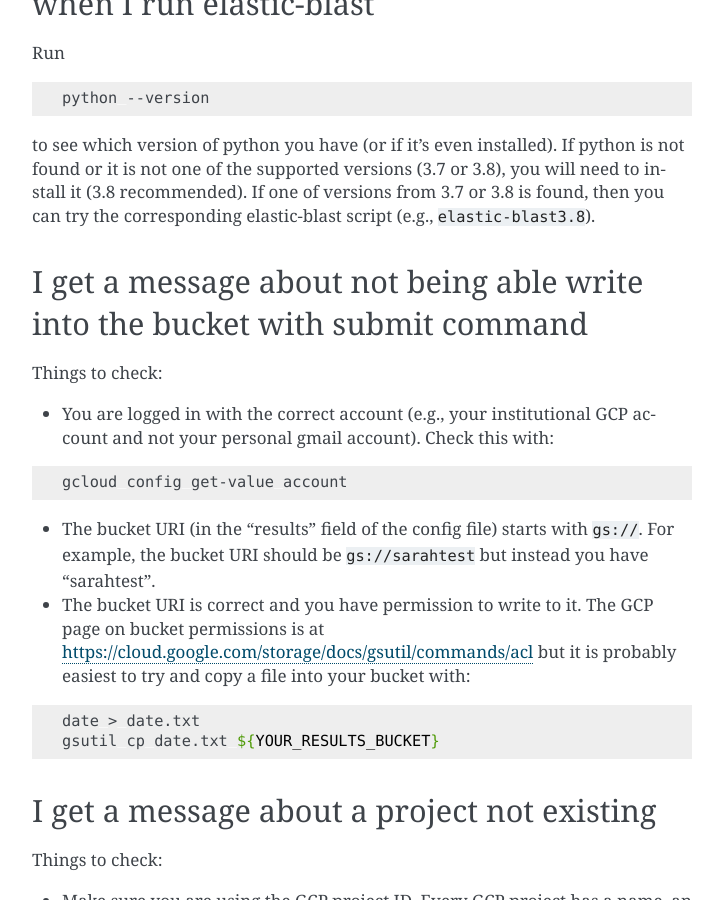
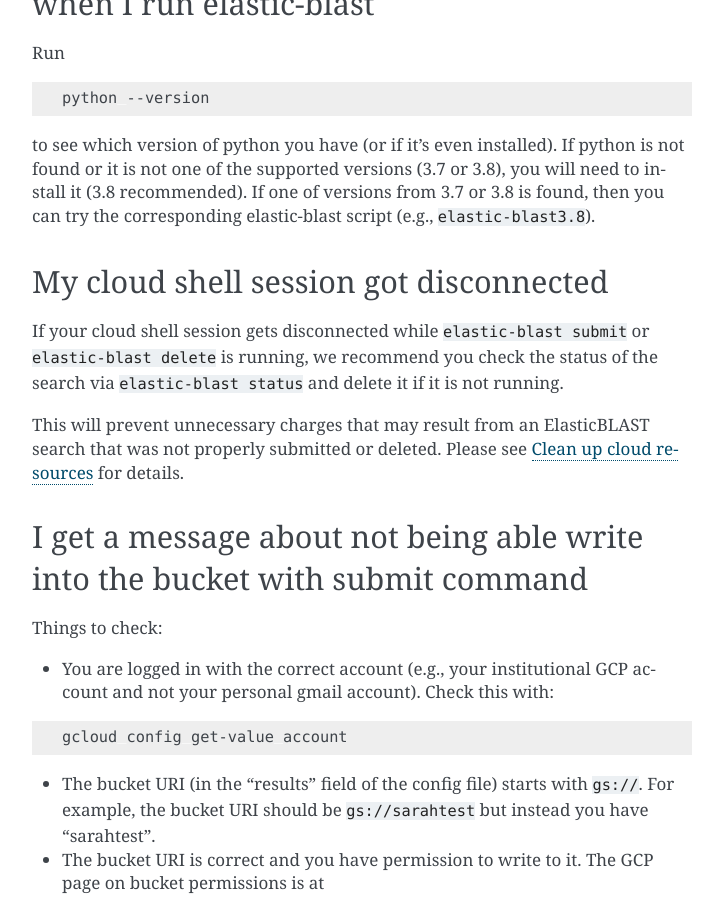
Before and after one commit to ncbi/elastic-blast-docs, a Sphinx documentation site: the page built from docs/source/troubleshooting.rst, in a window 1280 px wide and 900 px high, scrolled down 2128 px. Shown: the whole window, without its empty margins (388-1111 px from the left). Built offline with Sphinx 7.4.7, drawn with Linux system fonts in a browser that asks for light colours; some of the changed text lies outside the part shown.

Commit message:
Add instructions on what to do if cloud shell session disconnects

```diff
--- a/docs/source/quickstart-aws.rst
+++ b/docs/source/quickstart-aws.rst
@@ -124,6 +124,8 @@
 
 You may also see an informational message about "awslimitchecker", which requires no action on your part.
 
+If your cloud shell session disconnects, please see :ref:`cloud_shell_disconnect`.
+
 Monitor progress
 ----------------
 To check on the progress of the search, inspect the :ref:`logfile
--- a/docs/source/quickstart-gcp.rst
+++ b/docs/source/quickstart-gcp.rst
@@ -125,6 +125,8 @@
 The submit command can take several minutes as it brings up cloud resources and downloads the BLAST database.
 Once it returns, you can move on to the next step.
 
+If your cloud shell session disconnects, please see :ref:`cloud_shell_disconnect`.
+
 Monitor progress
 ----------------
 To check on the progress of the search, inspect the logfile
--- a/docs/source/troubleshooting.rst
+++ b/docs/source/troubleshooting.rst
@@ -140,6 +140,18 @@
 script (e.g., ``elastic-blast3.8``).
 
 
+.. _cloud_shell_disconnect:
+
+My cloud shell session got disconnected
+---------------------------------------
+
+If your cloud shell session gets disconnected while ``elastic-blast submit`` or ``elastic-blast delete`` is running,
+we recommend you check the status of the search via ``elastic-blast status`` and delete it if it is not running.
+
+This will prevent unnecessary charges that may result from an ElasticBLAST search that was not properly submitted
+or deleted. Please see :ref:`elb_cleanup` for details.
+
+
 I get a message about not being able write into the bucket with submit command
 ------------------------------------------------------------------------------
 
```
Also changed, not shown: other parts of docs/source/quickstart-gcp.rst (+2 -0 lines).
